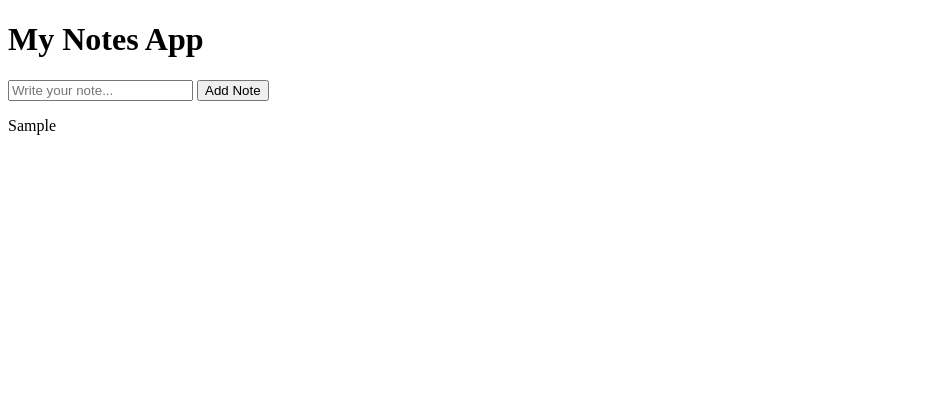
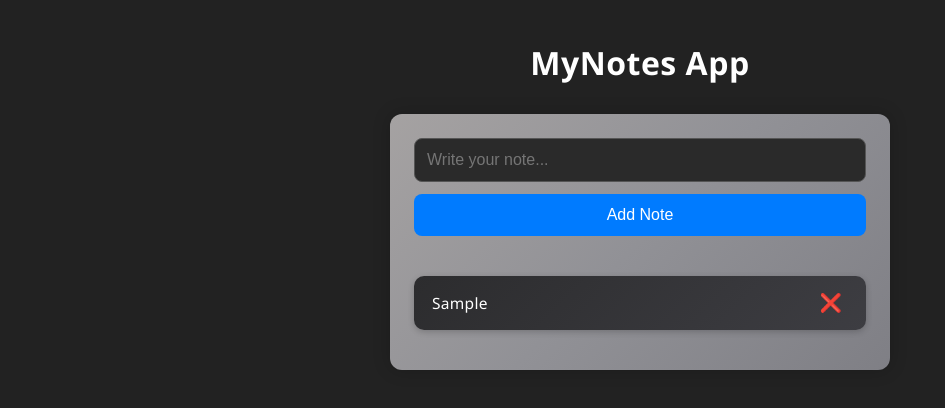
Before and after one commit to MinitJain/NotesApp_VanillaJS, a plain HTML site: page index.html in a window 1280 px wide. Both pictures are taken after typing "Sample" into the empty fields and a click on the button "Add Note". Shown: the whole page, without its empty margins (0-945 px from the left). Drawn offline with Linux system fonts and the light colour scheme.

Commit message:
Resolved Bugs, Handled Edge cases

```diff
--- a/index.html
+++ b/index.html
@@ -4,9 +4,10 @@
     <meta charset="UTF-8" />
     <meta name="viewport" content="width=device-width, initial-scale=1.0" />
     <title>Notes App</title>
+    <link rel="stylesheet" href="styles.css" />
   </head>
   <body>
-    <h1>My Notes App</h1>
+    <h1>MyNotes App</h1>
     <div class="Container">
       <input type="text" id="input-field" placeholder="Write your note..." />
       <button id="addBtn">Add Note</button>
--- a/script.js
+++ b/script.js
@@ -9,7 +9,20 @@ addButton.addEventListener("click", (event) => {
 
 const handleaddNotes = () => {
   const note = document.createElement("p");
-  note.textContent = input.value;
-  notes.appendChild(note);
-  input.value = "";
+  const deleteButton = document.createElement("button");
+  deleteButton.textContent = "❌";
+
+  if (input.value.trim() === "") {
+    alert("Please add a note");
+  } else {
+    const noteText = input.value;
+    note.textContent = noteText;
+    note.appendChild(deleteButton);
+    notes.appendChild(note);
+    input.value = "";
+
+    deleteButton.addEventListener("click", function () {
+      notes.removeChild(note);
+    });
+  }
 };
--- a/styles.css
+++ b/styles.css
@@ -0,0 +1,100 @@
+* {
+  box-sizing: border-box;
+}
+
+body {
+  font-family: "Segoe UI", Tahoma, Geneva, Verdana, sans-serif;
+  background-color: #222222;
+  margin: 0;
+  padding: 20px;
+}
+
+h1 {
+  text-align: center;
+  color: white;
+  margin-bottom: 30px;
+  font-size: 2rem;
+  letter-spacing: 0.5px;
+}
+
+.Container {
+  max-width: 500px;
+  margin: 0 auto;
+  background: linear-gradient(135deg, #a5a2a2, #919196, #7f7f85);
+  border-radius: 12px;
+  padding: 24px;
+  box-shadow: 0 0 18px rgba(0, 0, 0, 0.2);
+}
+
+#input-field {
+  width: 100%;
+  padding: 12px;
+  margin-bottom: 12px;
+  border: 1px solid #555;
+  background-color: #2a2a2a;
+  color: white;
+  border-radius: 8px;
+  font-size: 16px;
+  transition: border-color 0.2s ease;
+}
+
+#input-field:focus {
+  outline: none;
+  border-color: #007bff;
+}
+
+#addBtn {
+  width: 100%;
+  padding: 12px;
+  background-color: #007bff;
+  color: white;
+  border: none;
+  border-radius: 8px;
+  font-size: 16px;
+  cursor: pointer;
+  transition: background-color 0.2s ease-in-out;
+}
+
+#addBtn:hover {
+  background-color: #0056b3;
+}
+
+.Notes-container {
+  margin-top: 24px;
+  display: flex;
+  flex-direction: column;
+}
+
+.Notes-container p {
+  background: linear-gradient(135deg, #2c2c2e, #3d3d42);
+  color: white;
+  padding: 14px 18px;
+  border-radius: 10px;
+  font-size: 15.5px;
+  letter-spacing: 0.3px;
+  line-height: 1.7;
+  display: flex;
+  justify-content: space-between;
+  align-items: center;
+  box-shadow: 0 2px 6px rgba(0, 0, 0, 0.2);
+  transition: background 0.2s ease;
+}
+
+.Notes-container p:hover {
+  background: linear-gradient(135deg, #3a3a3d, #4f4f55);
+}
+
+.Notes-container p button {
+  background-color: transparent;
+  border: none;
+  font-size: 18px;
+  cursor: pointer;
+  color: #ff4d4d;
+  transition: transform 0.2s ease, color 0.2s ease;
+  margin-left: 16px;
+}
+
+.Notes-container p button:hover {
+  color: #ff1a1a;
+  transform: scale(1.2);
+}
```
